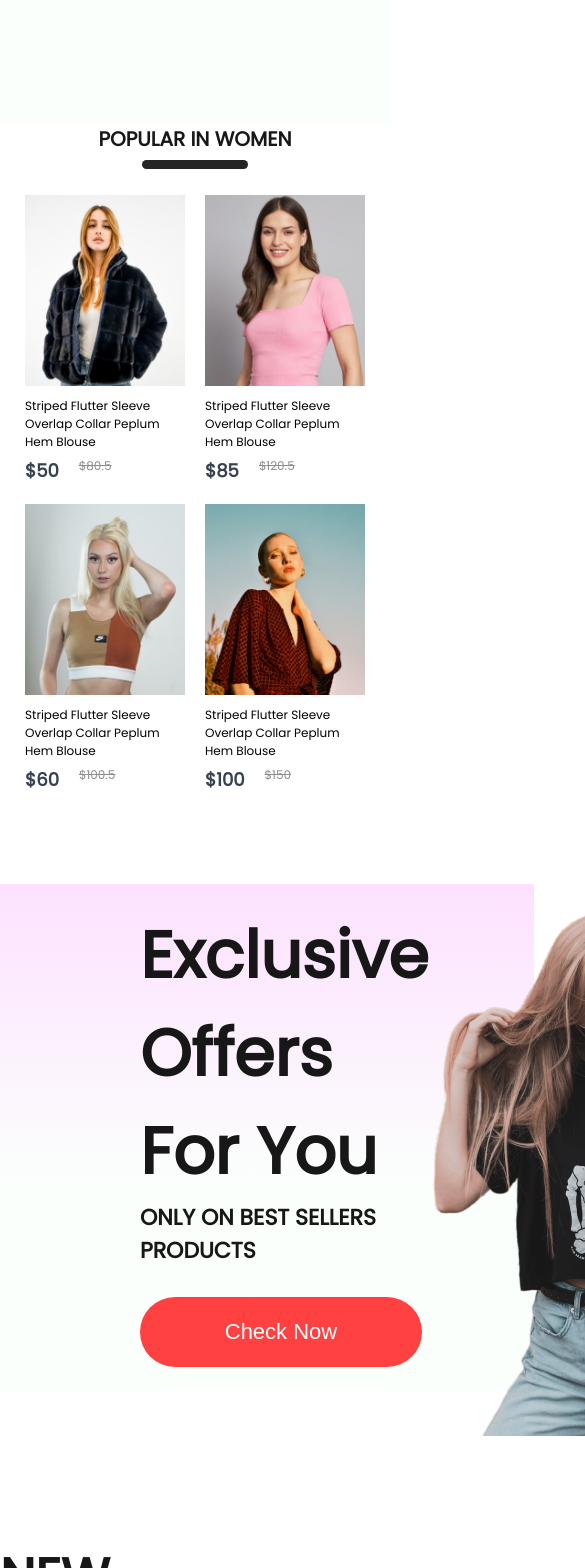
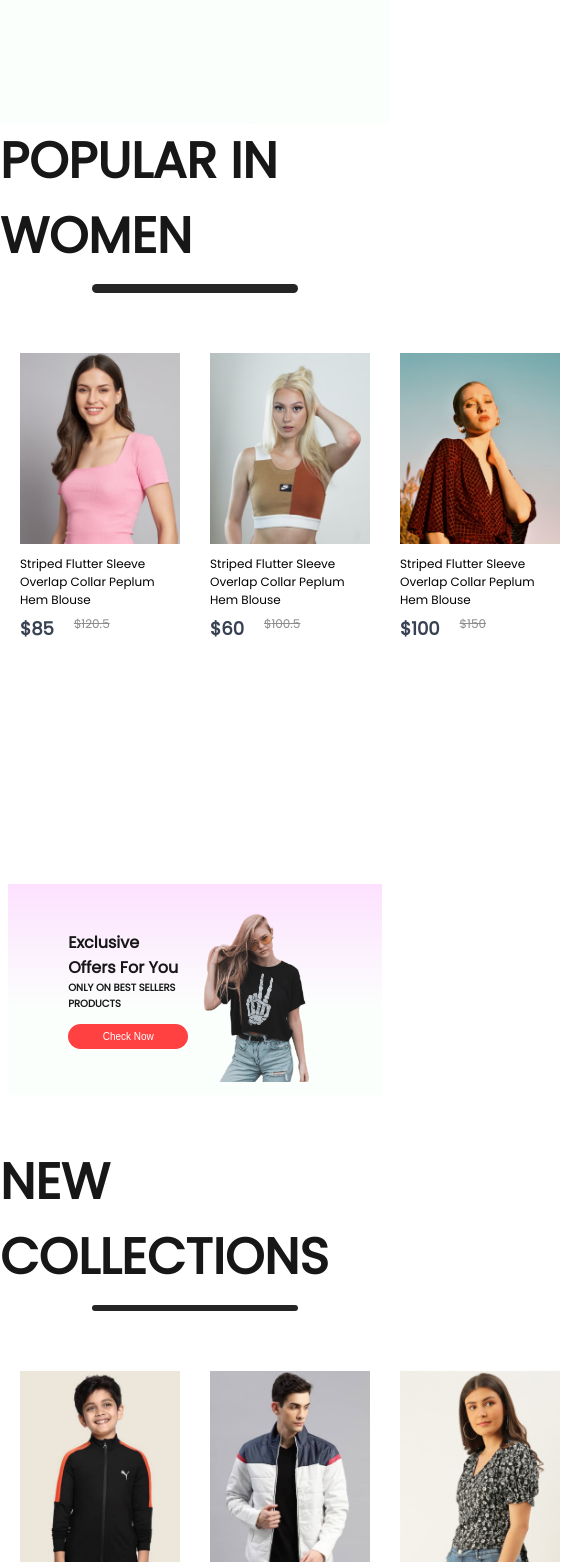
Before and after one commit to Feevicun/e-commerce, a React (Create React App) app in the folder frontend/: page / in a window 390 px wide. Shown: the part 780-2348 px from the top of the page, 585 px wide, since content can reach past the window. Built offline with nearby package versions, Linux system fonts and the light colour scheme.

Commit message:
offers adaptation

```diff
--- a/frontend/src/Components/Offers/Offers.css
+++ b/frontend/src/Components/Offers/Offers.css
@@ -47,3 +47,121 @@
     justify-content: flex-end;
     padding-top: 50px;
 }
+.popular{
+    display: flex;
+    flex-direction: column;
+    align-items: center;
+    gap: 10px;
+    height: 90vh;
+}
+
+.popular h1{
+    color: #171717;
+    font-size: 50px;
+    font-weight: 600;
+}
+
+.popular hr{
+    width: 200px;
+    border: 3px solid transparent;
+    border-radius: 10px;
+    background-color: #252525;
+    margin: 0;
+}
+
+.popular-item{
+    margin-top: 50px;
+    display: flex;
+    gap: 30px;
+}
+
+@media(max-width:1280px){
+    .offers{
+        padding: 0px 80px;
+        margin-bottom: 120px;
+    }
+    .offers-left h1{
+        font-size: 40px;
+    }
+    .offers-left p{
+        font-size: 18px;
+    }
+    .offers-right img{
+        width: 300px;
+    }
+    .offers-left button{
+        width: 220px;
+        height: 50px;
+        font-size: 18px;
+    }
+    .offers-right{
+        padding-top: 30px;
+    }
+}
+
+@media(max-width:1024px){
+    .offers{
+        padding: 0px 60px;
+        margin-bottom: 80px;
+        height: 40vh;
+    }
+    .offers-left h1{
+        font-size: 30px;
+    }
+    .offers-left p{
+        font-size: 16px;
+    }
+    .offers-right img{
+        width: 200px;
+    }
+    .offers-left button{
+        width: 160px;
+        height: 40px;
+        font-size: 16px;
+    }
+    .offers-right{
+        padding-top: 10px;
+    }
+}
+
+@media(max-width:800px){
+    .offers{
+        margin-bottom: 60px;
+    }
+    .offers-left h1{
+        font-size: 22px;
+    }
+    .offers-left p{
+        font-size: 13px;
+    }
+    .offers-right img{
+        width: 180px;
+    }
+    .offers-left button{
+        width: 140px;
+        height: 30px;
+        font-size: 12px;
+    }
+}
+
+@media(max-width:500px){
+    .offers{
+        height: 25vh;
+        margin-bottom: 50px;
+    }
+    .offers-left h1{
+        font-size: 16px;
+    }
+    .offers-left p{
+        font-size: 10px;
+    }
+    .offers-right img{
+        width: 120px;
+    }
+    .offers-left button{
+        width: 120px;
+        height: 25px;
+        font-size: 10px;
+        margin-top: 12px;
+    }
+}
```
